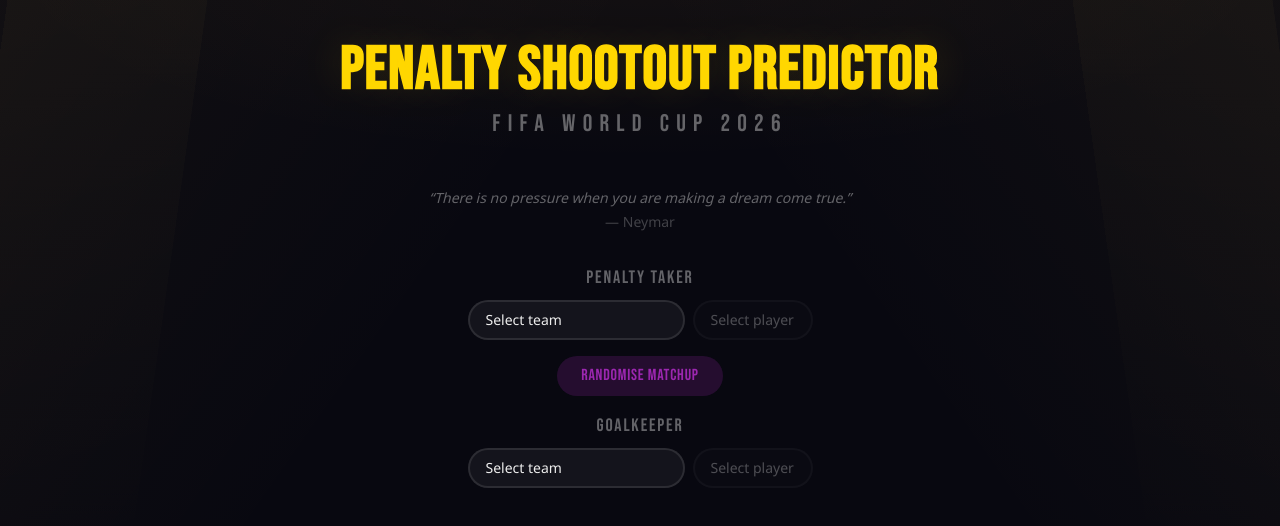
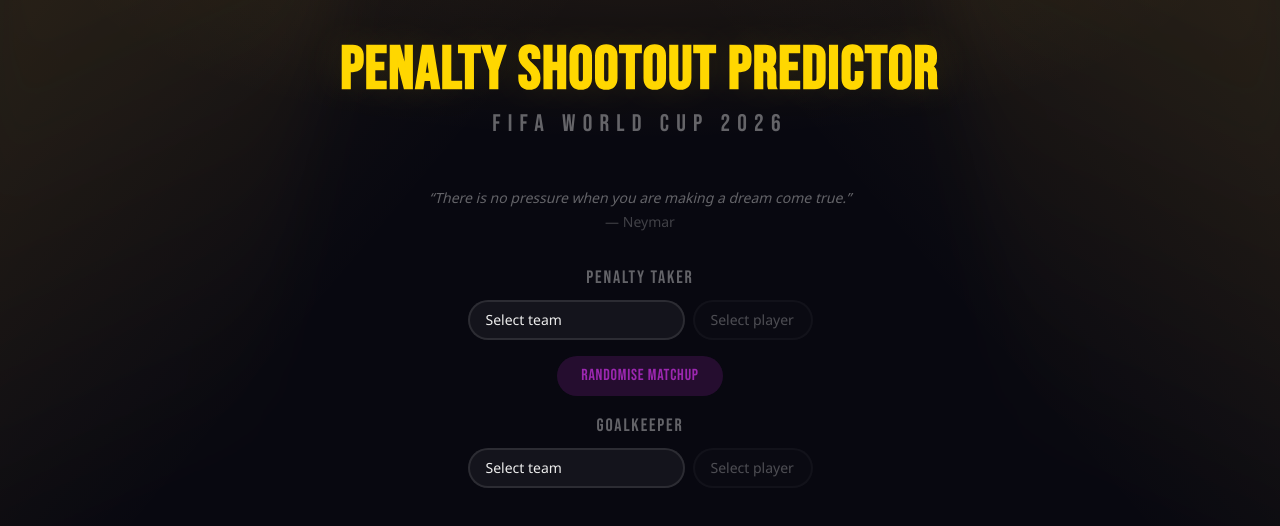
Before and after one commit to huncho-tensei/penalty-predictor, a Next.js app: page / in a window 1280 px wide. Shown: the top 526 px of the page. Built offline with nearby package versions, Linux system fonts and the light colour scheme.

Commit message:
fix: boost floodlight beam visibility from 3% to 7-9% opacity
Beams were invisible at previous opacity. Widened to 350px, added 30px
blur for soft diffusion, doubled background gradient intensity.

```diff
--- a/src/app/globals.css
+++ b/src/app/globals.css
@@ -36,13 +36,13 @@
   background: var(--background);
   background-image:
     /* Left floodlight beam */
-    linear-gradient(125deg, rgba(255, 200, 80, 0.04) 0%, transparent 35%),
+    linear-gradient(130deg, rgba(255, 200, 80, 0.08) 0%, transparent 30%),
     /* Right floodlight beam */
-    linear-gradient(235deg, rgba(255, 200, 80, 0.04) 0%, transparent 35%),
+    linear-gradient(230deg, rgba(255, 200, 80, 0.08) 0%, transparent 30%),
     /* Top center warm wash */
-    radial-gradient(ellipse 100% 50% at 50% -5%, rgba(255, 180, 50, 0.05) 0%, transparent 50%),
+    radial-gradient(ellipse 90% 45% at 50% -5%, rgba(255, 180, 50, 0.09) 0%, transparent 50%),
     /* Grass tint at bottom */
-    radial-gradient(ellipse 80% 40% at 50% 105%, rgba(30, 80, 30, 0.06) 0%, transparent 40%);
+    radial-gradient(ellipse 80% 40% at 50% 105%, rgba(30, 80, 30, 0.08) 0%, transparent 40%);
   color: var(--foreground);
   min-height: 100vh;
   overflow-x: hidden;
@@ -52,23 +52,25 @@
 body::after {
   content: "";
   position: fixed;
-  top: -10%;
-  width: 200px;
-  height: 140%;
+  top: -20%;
+  width: 350px;
+  height: 160%;
   pointer-events: none;
   z-index: 0;
 }
 
 body::before {
-  left: -60px;
-  background: linear-gradient(160deg, rgba(255, 210, 80, 0.03) 0%, transparent 60%);
-  transform: skewX(-8deg);
+  left: -100px;
+  background: linear-gradient(155deg, rgba(255, 200, 60, 0.07) 0%, rgba(255, 180, 40, 0.03) 30%, transparent 55%);
+  transform: skewX(-10deg);
+  filter: blur(30px);
 }
 
 body::after {
-  right: -60px;
-  background: linear-gradient(200deg, rgba(255, 210, 80, 0.03) 0%, transparent 60%);
-  transform: skewX(8deg);
+  right: -100px;
+  background: linear-gradient(205deg, rgba(255, 200, 60, 0.07) 0%, rgba(255, 180, 40, 0.03) 30%, transparent 55%);
+  transform: skewX(10deg);
+  filter: blur(30px);
 }
 
 main {
```
